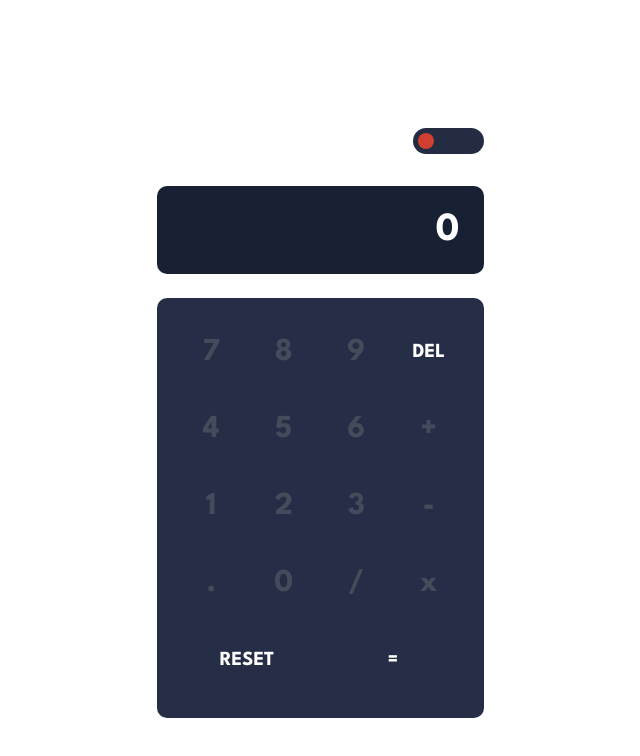
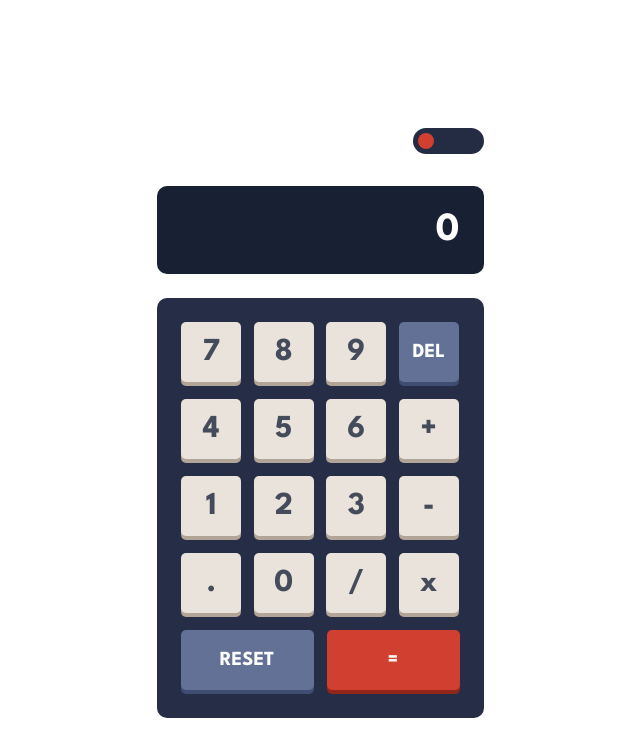
Before and after one commit to kashifawan981/calculator-app, a React (Create React App) app: page / in a window 1280 px wide. Shown: the top 756 px of the page, without its empty margins (320-960 px from the left). Built offline with nearby package versions, Linux system fonts and the light colour scheme.

Commit message:
color variables updated

```diff
--- a/src/components/CalcKeypad/CalcButton.module.css
+++ b/src/components/CalcKeypad/CalcButton.module.css
@@ -3,21 +3,21 @@
   width: 6rem;
   font-size: 3.2rem;
   color: var(--text1-theme1);
-  background-color: var(--key-background3-theme1);
+  background-color: var(--key-background-regular-theme1);
   border: unset;
   border-radius: 0.5rem;
-  box-shadow: 0 0.4rem 0 var(--key-shadow3-theme1);
+  box-shadow: 0 0.4rem 0 var(--key-shadow-regular-theme1);
 }
 
 .deleteButton {
   height: 6rem;
   width: 6rem;
   font-size: 2rem;
-  background-color: var(--key-background1-theme1);
+  background-color: var(--key-background-del-and-reset-theme1);
   color: var(--text2-theme1);
   border: unset;
   border-radius: 0.5rem;
-  box-shadow: 0 0.4rem 0 var(--key-shadow1-theme1);
+  box-shadow: 0 0.4rem 0 var(--key-shadow-del-and-reset-theme1);
 }
 
 .resetButton {
@@ -38,37 +38,37 @@
 }
 
 .theme1-resetButton {
-  background-color: var(--key-background1-theme1);
+  background-color: var(--key-background-del-and-reset-theme1);
   color: var(--text2-theme1);
-  box-shadow: 0 0.4rem 0 var(--key-shadow1-theme1);
+  box-shadow: 0 0.4rem 0 var(--key-shadow-del-and-reset-theme1);
 }
 .theme2-resetButton {
-  background-color: var(--key-background1-theme2);
+  background-color: var(--key-background-del-and-reset-theme2);
   color: var(--text2-theme2);
-  box-shadow: 0 0.4rem 0 var(--key-shadow1-theme2);
+  box-shadow: 0 0.4rem 0 var(--key-shadow-del-and-reset-theme2);
 }
 
 .theme3-resetButton {
-  background-color: var(--key-background1-theme3);
+  background-color: var(--key-background-del-and-reset-theme3);
   color: var(--text2-theme3);
-  box-shadow: 0 0.4rem 0 var(--key-shadow1-theme3);
-  color: var(--text3-theme3)
+  box-shadow: 0 0.4rem 0 var(--key-shadow-del-and-reset-theme3);
+  color: var(--text2-theme3);
 }
 
 .theme1-equalButton {
-  background-color: var(--key-background2-theme1);
+  background-color: var(--key-background-equal-and-toggle-theme1);
   color: var(--text2-theme1);
-  box-shadow: 0 0.4rem 0 var(--key-shadow2-theme1);
+  box-shadow: 0 0.4rem 0 var(--key-shadow-equal-theme1);
 }
 
 .theme2-equalButton {
-  background-color: var(--key-background2-theme2);
+  background-color: var(--key-background-equal-and-toggle-theme2);
   color: var(--text2-theme2);
-  box-shadow: 0 0.4rem 0 var(--key-shadow2-theme2);
+  box-shadow: 0 0.4rem 0 var(--key-shadow-equal-theme2);
 }
 
 .theme3-equalButton {
-  background-color: var(--key-background2-theme3);
-  color: var(--text2-theme3);
-  box-shadow: 0 0.4rem 0 var(--key-shadow2-theme3);
+  background-color: var(--key-background-equal-and-toggle-theme3);
+  color: var(--text3-theme3);
+  box-shadow: 0 0.4rem 0 var(--key-shadow-equal-theme3);
 }
```
